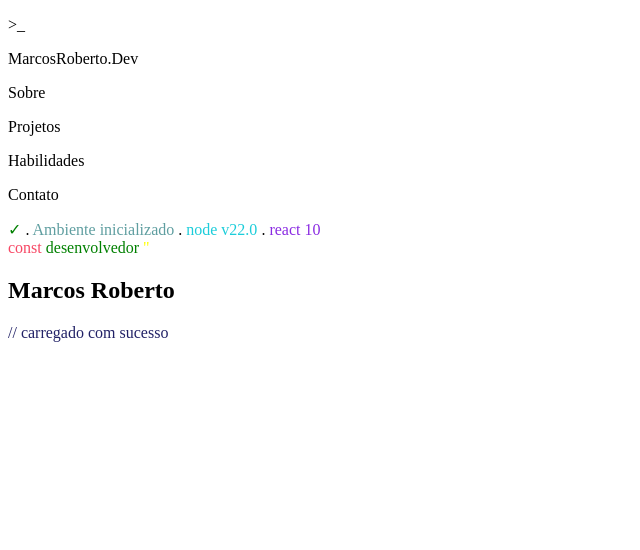
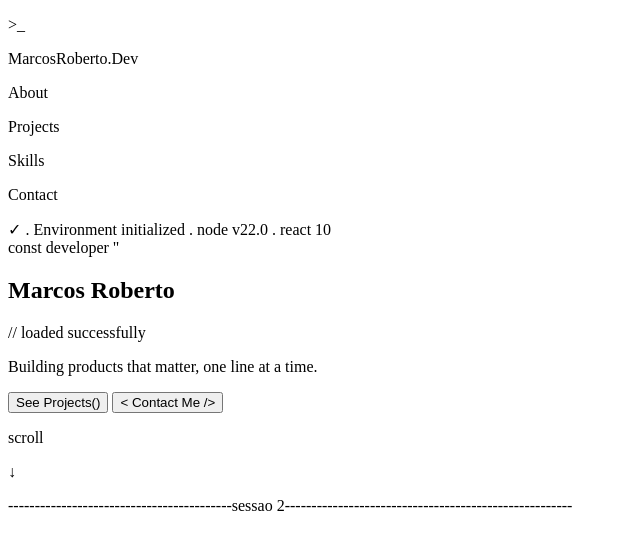
Before and after one commit to Marcos-Olliveira/new-portfolio, a plain HTML site: page index.html in a window 1280 px wide. Shown: the whole page, without its empty margins (0-640 px from the left). Drawn offline with Linux system fonts and the light colour scheme.

Commit message:
feat: complete main section structure

```diff
--- a/index.html
+++ b/index.html
@@ -19,40 +19,50 @@
 
                 <div id="menu_box">
                     <div id="sobre">
-                        <p>Sobre</p>
+                        <p>About</p>
                     </div>
                     <div id="projetos">
-                        <p>Projetos</p>
+                        <p>Projects</p>
                     </div>
                     <div id="habilidades">
-                        <p>Habilidades</p>
+                        <p>Skills</p>
                     </div>
                     <div id="contato">
-                        <p>Contato</p>
+                        <p>Contact</p>
                     </div>
                 </div>
             </div>
 
+            <!--this block need to be styled with css variables-->
             <div id="main_text">
-                <span style="color:green">✓</span> . <span style="color:cadetblue">Ambiente inicializado</span> . <span style="color:rgb(28, 205, 218)">node v22.0</span> . <span style="color:blueviolet">react 10</span> <br>
+                <span>✓</span>
+                . <span>Environment initialized</span>
+                . <span>node v22.0</span>
+                . <span>react 10</span>
+                <br>
 
-                <span style="color:rgb(247, 71, 100)">const</span> <span style="color:green">desenvolvedor</span> <span style="color:yellow">"</span>
+                <span>const</span>
+                <span>developer</span>
+                <span>"</span>
 
                 <h1>Marcos Roberto</h1>
 
-                <span style="color:rgb(33, 33, 102)">// carregado com sucesso</span>
+                <span>// loaded successfully</span>
+                <br>
 
+                <p>Building products that matter, one line at a time.</p>
 
+                <button id ="btn_see_projects">See Projects()</button>
+                <button id ="Contact_me">&lt Contact Me /&gt</button>
+            </div>
+
+            <div id="scroll">
+                <p>scroll</p>
+                <p>↓</p>
 
             </div>
-
-
-
-
-
-
-
         </section>
+        ------------------------------------------sessao 2------------------------------------------------------
 
 
 
```
